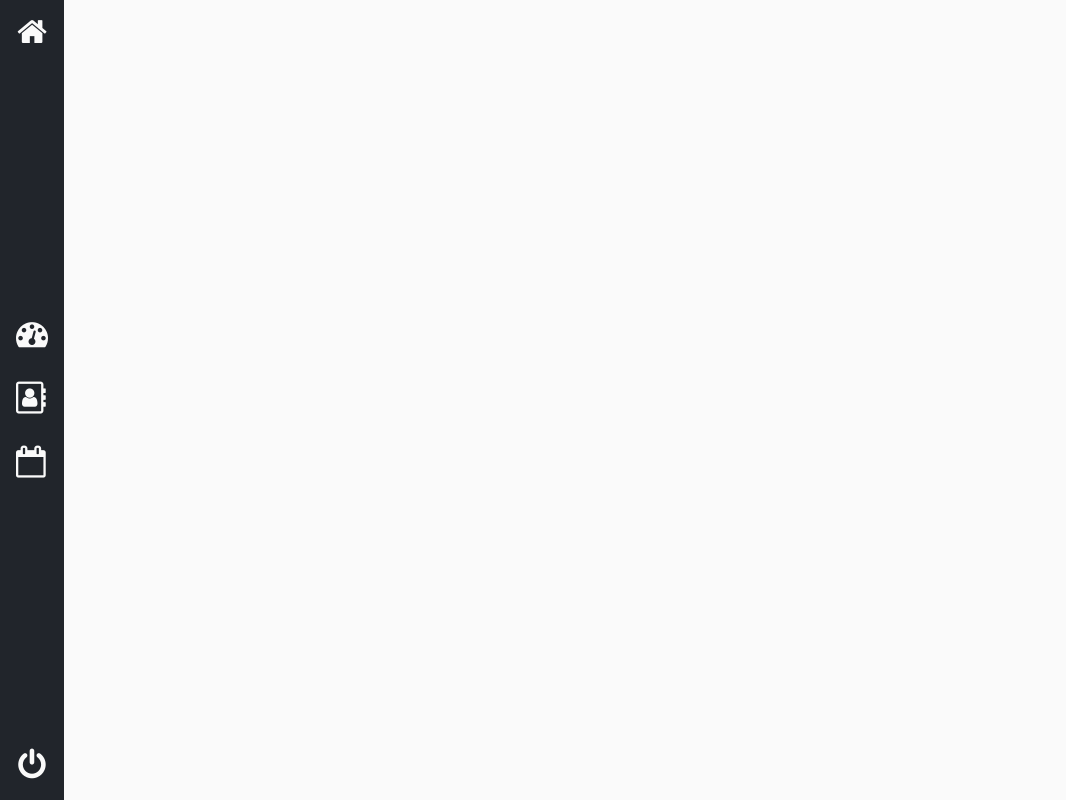
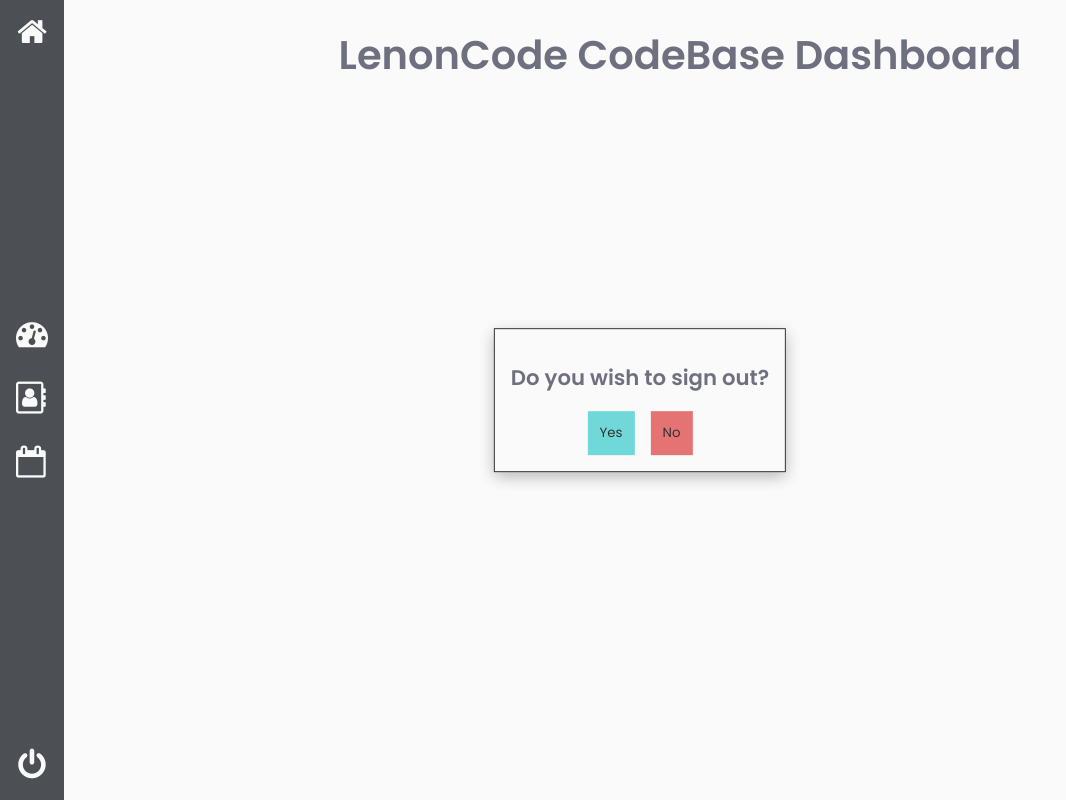
Before and after one commit to JaniBT/LenonCodeStatic, a plain HTML site: page subpages/codebaseDashboard.html in a window 1280 px wide. Both pictures are taken after a click on the button "quit". Shown: the whole page, without its empty margins (0-1066 px from the left). Drawn offline with nearby package versions, Linux system fonts and the light colour scheme.

Commit message:
dashboard sign out development done

```diff
--- a/css/style.css
+++ b/css/style.css
@@ -926,7 +926,15 @@ footer{
     transition: all 0.3s ease-in-out;
 }
 
-.side-nav-button #closeNav-btn{
+.side-nav-button2{
+    display: none;
+    position: absolute;
+    top: 50%;
+    left: 15%;
+    transform: translate(-15%, -50%);
+}
+
+.side-nav-button2 #closeNav-btn{
     display: none;
     background-color: var(--clr-grayblackish);
     border: 0;
@@ -938,7 +946,7 @@ footer{
     transition: all 0.3s ease-in-out;
 }
 
-.side-nav-button #closeNav-btn:hover{
+.side-nav-button2 #closeNav-btn:hover{
     background-color: var(--clr-purple);
     cursor: pointer;
     transition: all 0.3s ease-in-out;
@@ -951,4 +959,57 @@ footer{
     .side-nav-button{
         display: block;
     }
+    .side-nav-button2{
+        display: block;
+    }
 }
+
+.home-page-codebases{
+    margin-left: 5rem;
+}
+
+.home-page-title{
+    font-size: var(--fs-900);
+    text-align: center;
+}
+
+.signout-modal{
+    display: none;
+    justify-content: center;
+    flex-direction: column;
+    position: absolute;
+    z-index: 2;
+    top: 50%;
+    left: 50%;
+    transform: translate(-50%, -50%);
+    border: 0.1rem solid black;
+    padding: 1rem;
+    box-shadow: rgba(0, 0, 0, 0.35) 0px 5px 15px;
+}
+
+.signout-modal h3{
+    font-size: var(--fs-550);
+}
+
+.signout-modal div{
+    display: flex;
+    gap: 1rem;
+    justify-content: center;
+    align-items: center;
+}
+
+.signout-modal button{
+    font-family: var(--ff);
+    border: none;
+    background-color: var(--clr-teal);
+    padding: 0.75rem;
+}
+
+.signout-modal button:last-child{
+    background-color: var(--clr-red);
+}
+
+.signout-modal button:hover{
+    cursor: pointer;
+    opacity: 0.8;
+}
--- a/scripts/codebases.js
+++ b/scripts/codebases.js
@@ -46,6 +46,8 @@ let number_of_tries = 0
 let time_left = 60
 let nIntervId
 
+let login_user_list = []
+
 loginbutton.addEventListener('click', e => {
     e.preventDefault()
     if (!user.value || !passw.value) {
@@ -56,6 +58,7 @@ loginbutton.addEventListener('click', e => {
             for (let i = 0; i < logins.login_auth.length; i++) {
                 if (logins.login_auth[i].username == user.value && logins.login_auth[i].password == passw.value) {
                     user_found = true
+                    login_user_list.push(logins.login_auth[i].username)
                     break
                 } else {
                     user_found = false
--- a/scripts/dashboard.js
+++ b/scripts/dashboard.js
@@ -6,7 +6,6 @@ navOpener.onclick = function(e) {
     sideNav.style.display = "flex"
     navOpener.style.display = "none"
     navCloser.style.display = "block"
-    navCloser.style.marginLeft = "4.5rem"
 }
 
 navCloser.onclick = function(e) {
@@ -21,3 +20,23 @@ window.addEventListener('resize', e => {
         sideNav.display = "flex"
     }
 });
+
+const signout_modal = document.querySelector('.signout-modal')
+const agree_btn = signout_modal.querySelector('#agree-btn')
+const disagree_btn = signout_modal.querySelector('#disagree-btn')
+const quit_btn = document.querySelector('#quit-btn')
+
+quit_btn.onclick = function(e) {
+    signout_modal.style.display = "flex"
+    document.body.style.opacity = "0.8"
+    signout_modal.style.opacity = "1"
+}
+
+disagree_btn.onclick = function(e) {
+    signout_modal.style.display = "none"
+    document.body.style.opacity = ""
+}
+
+agree_btn.onclick = function(e) {
+    window.open('../subpages/codebases.html', '_parent')
+}
--- a/subpages/codebaseDashboard.html
+++ b/subpages/codebaseDashboard.html
@@ -26,9 +26,23 @@
     <div class="side-nav-button">
         <button type="button" id="showNav-btn"><i class="fa fa-arrow-right"></i></button>
     </div>
-    <div class="side-nav-button">
+    <div class="side-nav-button2">
         <button type="button" id="closeNav-btn"><i class="fa fa-arrow-left"></i></button>
     </div>
+
+    <div class="signout-modal">
+        <h3>Do you wish to sign out?</h3>
+        <div>
+            <button type="button" id="agree-btn">Yes</button>
+            <button type="button" id="disagree-btn">No</button>
+        </div>
+    </div>
+
+    <section class="home-page-codebases">
+        <div class="home-page-div-title">
+            <h1 class="home-page-title">LenonCode CodeBase Dashboard</h1>
+        </div>
+    </section>
 
     <script src="https://cdn.jsdelivr.net/npm/typed.js@2.0.12"></script>
     <script src="../scripts/dashboard.js"></script>
```
